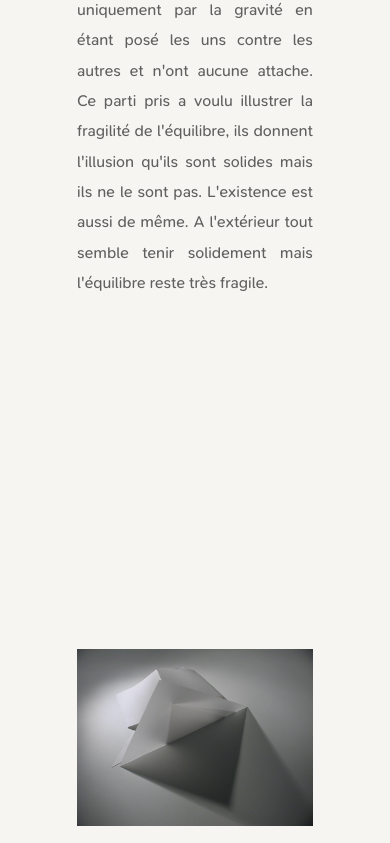
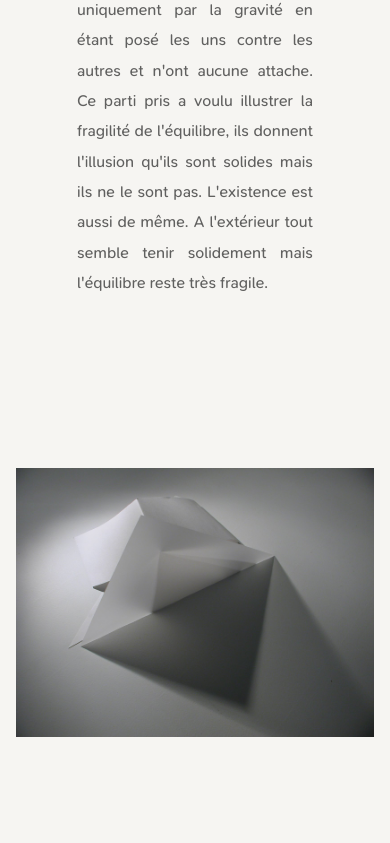
Before and after one commit to sashatemereva13/estelle-jozwicki, a React (Vite) app: page /oeuvres in a window 390 px wide. Shown: the part 1149-1992 px from the top of the page. Built offline with nearby package versions, Linux system fonts and the light colour scheme.

Commit message:
design bug fixes

```diff
--- a/src/components/Navbar.jsx
+++ b/src/components/Navbar.jsx
@@ -57,11 +57,12 @@ export default function Navbar() {
               <NavLink to="/" onClick={() => setOpen(false)}>
                 {t("nav.home")}
               </NavLink>
+
+              <NavLink to="/oeuvres" onClick={() => setOpen(false)}>
+                {t("nav.works")}
+              </NavLink>
               <NavLink to="/a-propos" onClick={() => setOpen(false)}>
                 {t("nav.about")}
-              </NavLink>
-              <NavLink to="/oeuvres" onClick={() => setOpen(false)}>
-                {t("nav.works")}
               </NavLink>
               <NavLink to="/contact" onClick={() => setOpen(false)}>
                 {t("nav.contact")}
--- a/src/css/Home.css
+++ b/src/css/Home.css
@@ -19,6 +19,15 @@
   object-fit: cover;
 }
 
+.heroHint {
+  margin: -2rem 0 0;
+  font-family: "SNPro", sans-serif;
+  font-size: 0.8rem;
+  letter-spacing: 0.08em;
+  text-transform: uppercase;
+  color: var(--muted);
+}
+
 /* description */
 
 .heroDescription {
--- a/src/css/Navbar.css
+++ b/src/css/Navbar.css
@@ -14,7 +14,9 @@
 
   padding: 2rem 3rem;
 
-  background: transparent;
+  background: rgba(246, 245, 242, 0.9);
+  backdrop-filter: blur(10px);
+  -webkit-backdrop-filter: blur(10px);
   z-index: 100;
 
   font-family: "SNPro", sans-serif;
@@ -239,8 +241,8 @@
   }
 }
 
-@media (max-width: 370px) {
-  .contactWrapper {
+@media (max-width: 500px) {
+  .contactButton {
     visibility: hidden;
   }
   .navRight {
--- a/src/css/Works.css
+++ b/src/css/Works.css
@@ -142,7 +142,6 @@
 ======================================== */
 
 .gallerySection {
-  min-height: 100vh;
   display: flex;
   align-items: center;
   justify-content: center;
@@ -153,8 +152,6 @@
 }
 
 .gallerySection {
-  min-height: 100vh;
-
   display: flex;
   align-items: center;
   justify-content: center;
@@ -163,16 +160,24 @@
 .galleryItem {
   display: flex;
   flex-direction: column;
-  gap: 2.5rem;
+  gap: 1rem;
   text-align: center;
   align-items: center;
   justify-content: center;
 }
 
+.workImageFrame {
+  width: min(95vw, 1200px);
+  height: min(85vh, 44rem);
+
+  display: flex;
+  align-items: center;
+  justify-content: center;
+}
+
 .workImage {
-  height: 85vh;
-  width: auto;
-  max-width: 95vw;
+  width: 100%;
+  height: 100%;
   object-fit: contain;
 
   cursor: pointer;
@@ -184,19 +189,20 @@
 
   display: flex;
   flex-direction: column;
+  gap: 2rem;
 }
 
 .workDescription p {
   font-size: 1.2rem;
   line-height: 1.8;
   opacity: 0.7;
-  margin: 3rem 0;
+  margin: 0;
 }
 
 .clickHint {
   font-size: 0.75rem;
   letter-spacing: 0.12em;
-  margin-top: -2rem;
+  margin: 0;
 
   opacity: 0.45;
 }
@@ -226,8 +232,9 @@
     max-height: 60vh;
   }
 
-  .workImage {
-    width: 85%;
+  .workImageFrame {
+    width: min(92vw, 900px);
+    height: min(72vh, 36rem);
   }
 }
 
@@ -261,8 +268,9 @@
     margin-top: 1rem;
   }
 
-  .workImage {
-    width: 90%;
+  .workImageFrame {
+    width: 92vw;
+    height: min(60vh, 28rem);
   }
   .workDescription {
     max-width: 90%;
--- a/src/pages/Home.jsx
+++ b/src/pages/Home.jsx
@@ -7,6 +7,7 @@ export default function Home() {
   return (
     <section className="homePage">
       <img className="heroImage" src={artwork} alt="Œuvre principale" />
+      <p className="heroHint">{t("home.clickHint")}</p>
 
       <p className="heroDescription">{t("home.description1")}</p>
       <p className="heroDescription">{t("home.description2")}</p>
--- a/src/pages/Works.jsx
+++ b/src/pages/Works.jsx
@@ -157,6 +157,7 @@ export default function Works() {
             transition={{ duration: 1.2 }}
           >
             {/* IMAGE */}
+            <div className="workImageFrame">
               <img
                 src={current.src}
                 alt={current.title}
@@ -164,6 +165,7 @@ export default function Works() {
                 onClick={nextImage}
                 draggable={false}
               />
+            </div>
 
             {/* DESCRIPTION */}
             <div className="workDescription">
```
Lines whose indentation alone changed are shown as unchanged.
